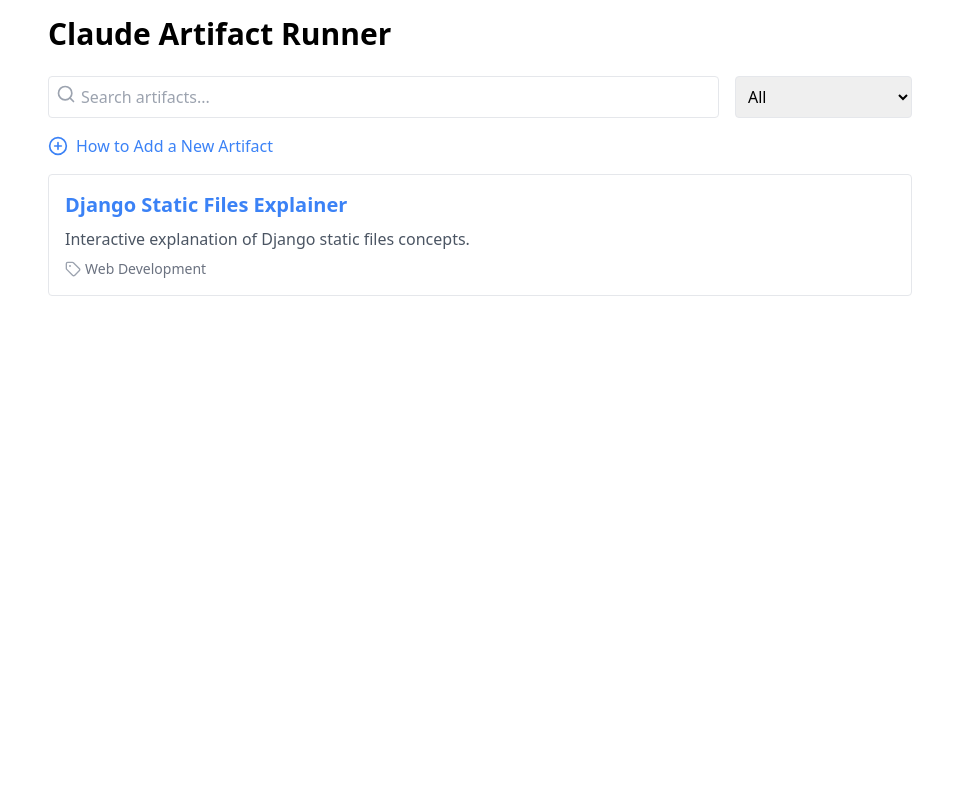
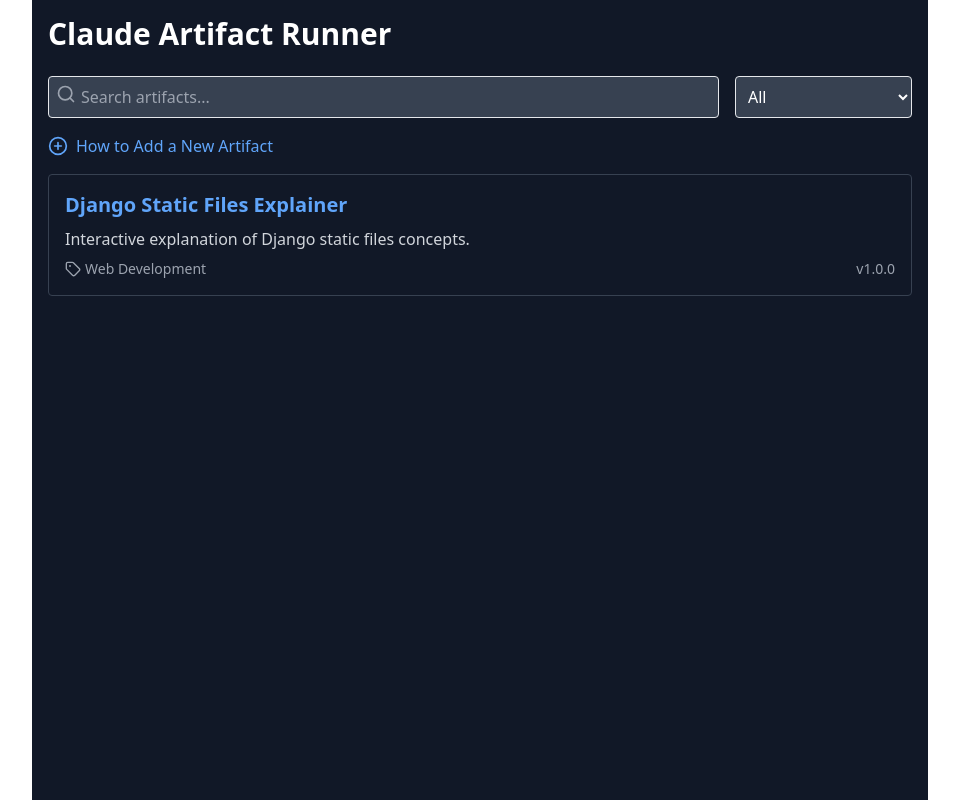
Before and after one commit to mamertofabian/claude-artifact-runner, a React (Create React App) app: page / in a window 1280 px wide. Shown: the whole page, without its empty margins (160-1119 px from the left). Built offline with nearby package versions, Linux system fonts and the light colour scheme.

Commit message:
Refactor ArtifactRunner component: add artifact versioning, improve UI styling, and enhance instructions modal.

```diff
--- a/src/artifacts/index.js
+++ b/src/artifacts/index.js
@@ -5,22 +5,20 @@
 import DjangoStaticFilesExplainer from "./django-static-files-explainer";
 // import OtherArtifact from './OtherArtifact';
 
-const artifacts = [
+const defaultArtifacts = [
   {
+    id: "django-static-files",
     name: "Django Static Files Explainer",
     component: DjangoStaticFilesExplainer,
     category: "Web Development",
     description: "Interactive explanation of Django static files concepts.",
+    version: "1.0.0",
   },
-  // {
-  //   name: 'Other Artifact',
-  //   component: OtherArtifact,
-  //   category: 'Data Science',
-  //   description: 'Description of the other artifact.'
-  // },
+  // Add other default artifacts here
 ];
 
 const ArtifactRunner = () => {
+  const [artifacts] = useState(defaultArtifacts);
   const [selectedArtifact, setSelectedArtifact] = useState(null);
   const [searchTerm, setSearchTerm] = useState("");
   const [selectedCategory, setSelectedCategory] = useState("All");
@@ -29,7 +27,7 @@
   const categories = useMemo(() => {
     const cats = new Set(artifacts.map((a) => a.category));
     return ["All", ...Array.from(cats)];
-  }, []);
+  }, [artifacts]);
 
   const filteredArtifacts = useMemo(() => {
     return artifacts.filter(
@@ -39,50 +37,55 @@
         (artifact.name.toLowerCase().includes(searchTerm.toLowerCase()) ||
           artifact.description.toLowerCase().includes(searchTerm.toLowerCase()))
     );
-  }, [searchTerm, selectedCategory]);
+  }, [artifacts, searchTerm, selectedCategory]);
 
   const renderInstructions = () => (
-    <div className="fixed inset-0 bg-black bg-opacity-50 flex items-center justify-center p-4">
-      <div className="bg-white rounded-lg p-6 max-w-2xl w-full max-h-[90vh] overflow-y-auto">
+    <div className="fixed inset-0 bg-black bg-opacity-50 flex items-center justify-center p-4 z-50">
+      <div className="bg-gray-800 rounded-lg p-6 max-w-2xl w-full max-h-[90vh] overflow-y-auto">
         <div className="flex justify-between items-center mb-4">
-          <h2 className="text-2xl font-bold">How to Add a New Artifact</h2>
+          <h2 className="text-2xl font-bold text-white">
+            How to Add a New Artifact
+          </h2>
           <button
             onClick={() => setShowInstructions(false)}
-            className="text-gray-500 hover:text-gray-700"
+            className="text-gray-400 hover:text-gray-200"
           >
             <X size={24} />
           </button>
         </div>
-        <ol className="list-decimal list-inside space-y-4">
+        <ol className="list-decimal list-inside space-y-4 text-gray-200">
           <li>
             Create a new file in the{" "}
-            <code className="bg-gray-100 p-1 rounded">src/artifacts/</code>{" "}
+            <code className="bg-gray-700 p-1 rounded">src/artifacts/</code>{" "}
             directory for your artifact (e.g.,{" "}
-            <code className="bg-gray-100 p-1 rounded">NewArtifact.js</code>).
+            <code className="bg-gray-700 p-1 rounded">NewArtifact.js</code>).
           </li>
           <li>
-            In this new file, paste your artifact code and ensure it's exported
-            as a default React component.
+            In this new file, create and export your artifact as a default React
+            component.
           </li>
           <li>
             Open{" "}
-            <code className="bg-gray-100 p-1 rounded">
+            <code className="bg-gray-700 p-1 rounded">
               src/artifacts/index.js
             </code>{" "}
             and import your new artifact at the top of the file:
-            <pre className="bg-gray-100 p-2 rounded mt-2">
+            <pre className="bg-gray-700 p-2 rounded mt-2">
               import NewArtifact from './NewArtifact';
             </pre>
           </li>
           <li>
             In the same file, add a new entry to the{" "}
-            <code className="bg-gray-100 p-1 rounded">artifacts</code> array:
-            <pre className="bg-gray-100 p-2 rounded mt-2">
+            <code className="bg-gray-700 p-1 rounded">defaultArtifacts</code>{" "}
+            array:
+            <pre className="bg-gray-700 p-2 rounded mt-2">
               {`{
+  id: 'unique-id-for-new-artifact',
   name: 'New Artifact Name',
   component: NewArtifact,
   category: 'Your Category',
-  description: 'Brief description of your artifact.'
+  description: 'Brief description of your artifact.',
+  version: '1.0.0',
 },`}
             </pre>
           </li>
@@ -91,7 +94,7 @@
           </li>
           <li>Your new artifact should now appear in the Artifact Runner!</li>
         </ol>
-        <p className="mt-4 text-sm text-gray-600">
+        <p className="mt-4 text-sm text-gray-400">
           Note: Always ensure that your artifact component is self-contained and
           doesn't rely on external dependencies that aren't available in the
           Artifact Runner environment.
@@ -102,20 +105,22 @@
 
   const renderArtifactList = () => (
     <div className="p-4">
-      <h1 className="text-3xl font-bold mb-6">Claude Artifact Runner</h1>
-      <div className="mb-4 flex items-center">
-        <div className="relative flex-grow">
+      <h1 className="text-3xl font-bold mb-6 text-white">
+        Claude Artifact Runner
+      </h1>
+      <div className="mb-4 flex items-center flex-wrap">
+        <div className="relative flex-grow mb-2 sm:mb-0">
           <input
             type="text"
             placeholder="Search artifacts..."
-            className="w-full p-2 pl-8 border rounded"
+            className="w-full p-2 pl-8 border rounded bg-gray-700 text-white"
             value={searchTerm}
             onChange={(e) => setSearchTerm(e.target.value)}
           />
           <Search className="absolute left-2 top-2 text-gray-400" size={20} />
         </div>
         <select
-          className="ml-4 p-2 border rounded"
+          className="ml-0 sm:ml-4 p-2 border rounded bg-gray-700 text-white"
           value={selectedCategory}
           onChange={(e) => setSelectedCategory(e.target.value)}
         >
@@ -126,37 +131,44 @@
           ))}
         </select>
       </div>
+      <div className="mb-4">
         <button
           onClick={() => setShowInstructions(true)}
-        className="mb-4 flex items-center text-blue-500 hover:text-blue-700"
+          className="flex items-center text-blue-400 hover:text-blue-300"
         >
           <PlusCircle className="mr-2" size={20} />
           How to Add a New Artifact
         </button>
+      </div>
       {filteredArtifacts.length === 0 ? (
-        <p className="text-gray-500">
+        <p className="text-gray-400">
           No artifacts found matching your criteria.
         </p>
       ) : (
         <ul className="space-y-4">
-          {filteredArtifacts.map((artifact, index) => (
+          {filteredArtifacts.map((artifact) => (
             <li
-              key={index}
-              className="border p-4 rounded hover:shadow-md transition-shadow"
+              key={artifact.id}
+              className="border p-4 rounded hover:shadow-md transition-shadow border-gray-700 hover:shadow-lg hover:shadow-gray-700"
             >
               <h2 className="text-xl font-semibold mb-2">
                 <button
-                  className="text-blue-500 hover:text-blue-700"
+                  className="text-blue-400 hover:text-blue-300"
                   onClick={() => setSelectedArtifact(artifact)}
                 >
                   {artifact.name}
                 </button>
               </h2>
-              <p className="text-gray-600 mb-2">{artifact.description}</p>
+              <p className="text-gray-300 mb-2">{artifact.description}</p>
+              <div className="flex items-center justify-between">
                 <div className="flex items-center">
                   <Tag size={16} className="text-gray-400 mr-1" />
-                <span className="text-sm text-gray-500">
+                  <span className="text-sm text-gray-400">
                     {artifact.category}
+                  </span>
+                </div>
+                <span className="text-sm text-gray-400">
+                  v{artifact.version}
                 </span>
               </div>
             </li>
@@ -169,21 +181,25 @@
   const renderSelectedArtifact = () => (
     <div className="p-4">
       <button
-        className="mb-4 flex items-center text-blue-500 hover:text-blue-700"
+        className="mb-4 flex items-center text-blue-400 hover:text-blue-300"
         onClick={() => setSelectedArtifact(null)}
       >
         <ArrowLeft className="mr-2" size={20} />
         Back to List
       </button>
-      <h2 className="text-2xl font-bold mb-4">{selectedArtifact.name}</h2>
+      <h2 className="text-2xl font-bold mb-4 text-white">
+        {selectedArtifact.name}
+      </h2>
       <selectedArtifact.component />
     </div>
   );
 
   return (
     <div className="max-w-4xl mx-auto">
+      <div className="min-h-screen bg-gray-900">
         {selectedArtifact ? renderSelectedArtifact() : renderArtifactList()}
         {showInstructions && renderInstructions()}
+      </div>
     </div>
   );
 };
```
Lines whose indentation alone changed are shown as unchanged.
